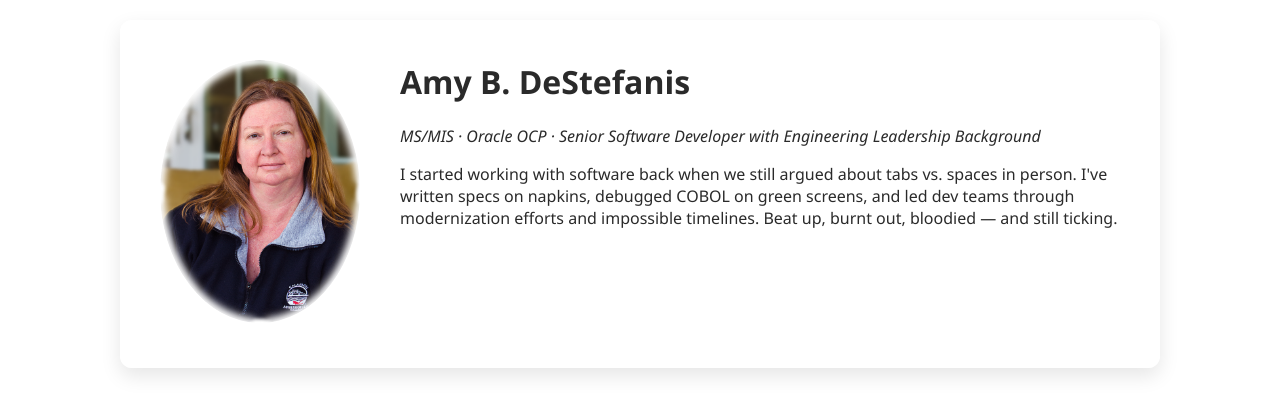
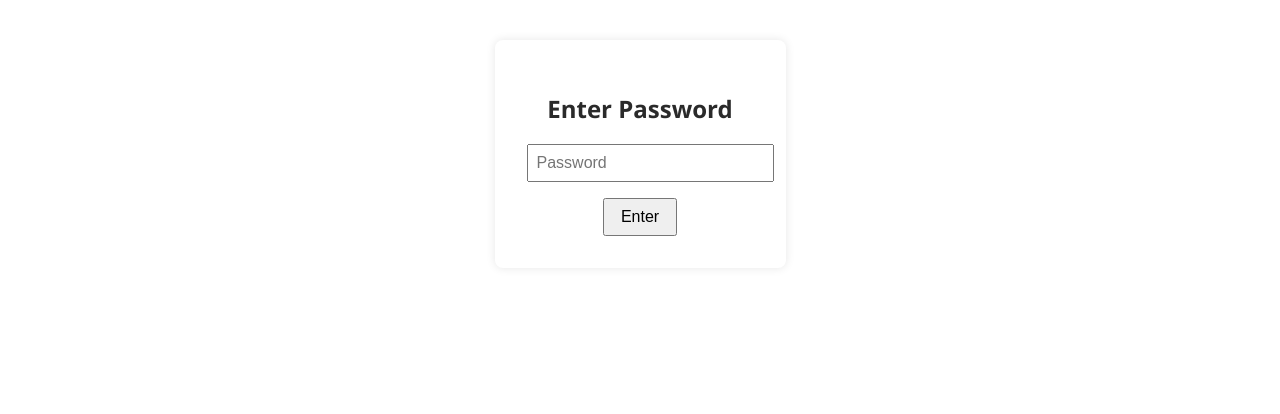
Before and after one commit to adestefanis/resume-site, a plain HTML site: page index.html in a window 1280 px wide. Shown: the part 246-660 px from the top of the page. Drawn offline with Linux system fonts and the light colour scheme.

Commit message:
Update site title to 'Amy B. DeStefanis'

```diff
--- a/index.html
+++ b/index.html
@@ -3,7 +3,7 @@
 <head>
   <meta charset="UTF-8" />
   <meta name="viewport" content="width=device-width, initial-scale=1.0" />
-  <title>DeStefanis | Resume</title>
+  <title>Amy B. DeStefanis</title>
   <style>
     body {
       margin: 0;
@@ -45,12 +45,52 @@
       font-style: italic;
       margin-bottom: 1em;
     }
+    #login-screen {
+      position: absolute;
+      top: 0;
+      left: 0;
+      right: 0;
+      bottom: 0;
+      background-color: rgba(255, 255, 255, 0.95);
+      display: flex;
+      justify-content: center;
+      align-items: center;
+      z-index: 9999;
+    }
+    #login-screen form {
+      background: white;
+      padding: 2em;
+      border-radius: 8px;
+      box-shadow: 0 0 10px rgba(0,0,0,0.1);
+      text-align: center;
+    }
+    #login-screen input[type="password"] {
+      padding: 0.5em;
+      font-size: 1em;
+      width: 100%;
+      margin-bottom: 1em;
+    }
+    #login-screen button {
+      padding: 0.5em 1em;
+      font-size: 1em;
+      cursor: pointer;
+    }
   </style>
 </head>
 <body>
+  <div id="login-screen">
+    <form onsubmit="return checkPassword()">
+      <h2>Enter Password</h2>
+      <input type="password" id="password" placeholder="Password" required />
+      <br />
+      <button type="submit">Enter</button>
+    </form>
+  </div>
+
+  <div id="site-content" style="display:none;">
     <div class="container">
       <div class="portrait">
-      <img src="AmyPortrait_CircularClean_CorrectAspect.png" alt="Portrait of Ab DeStefanis" />
+        <img src="AmyPortrait_CircularClean_CorrectAspect.png" alt="Portrait of Amy B. DeStefanis" />
       </div>
       <div class="intro">
         <h1>Amy B. DeStefanis</h1>
@@ -58,5 +98,22 @@
         <p>I started working with software back when we still argued about tabs vs. spaces in person. I've written specs on napkins, debugged COBOL on green screens, and led dev teams through modernization efforts and impossible timelines. Beat up, burnt out, bloodied — and still ticking.</p>
       </div>
     </div>
+  </div>
+
+  <script>
+    const correctPassword = "gr8candid8";
+
+    function checkPassword() {
+      const input = document.getElementById("password").value;
+      if (input === correctPassword) {
+        document.getElementById("login-screen").style.display = "none";
+        document.getElementById("site-content").style.display = "block";
+        return false;
+      } else {
+        alert("Incorrect password.");
+        return false;
+      }
+    }
+  </script>
 </body>
 </html>
```
Lines whose indentation alone changed are shown as unchanged.
